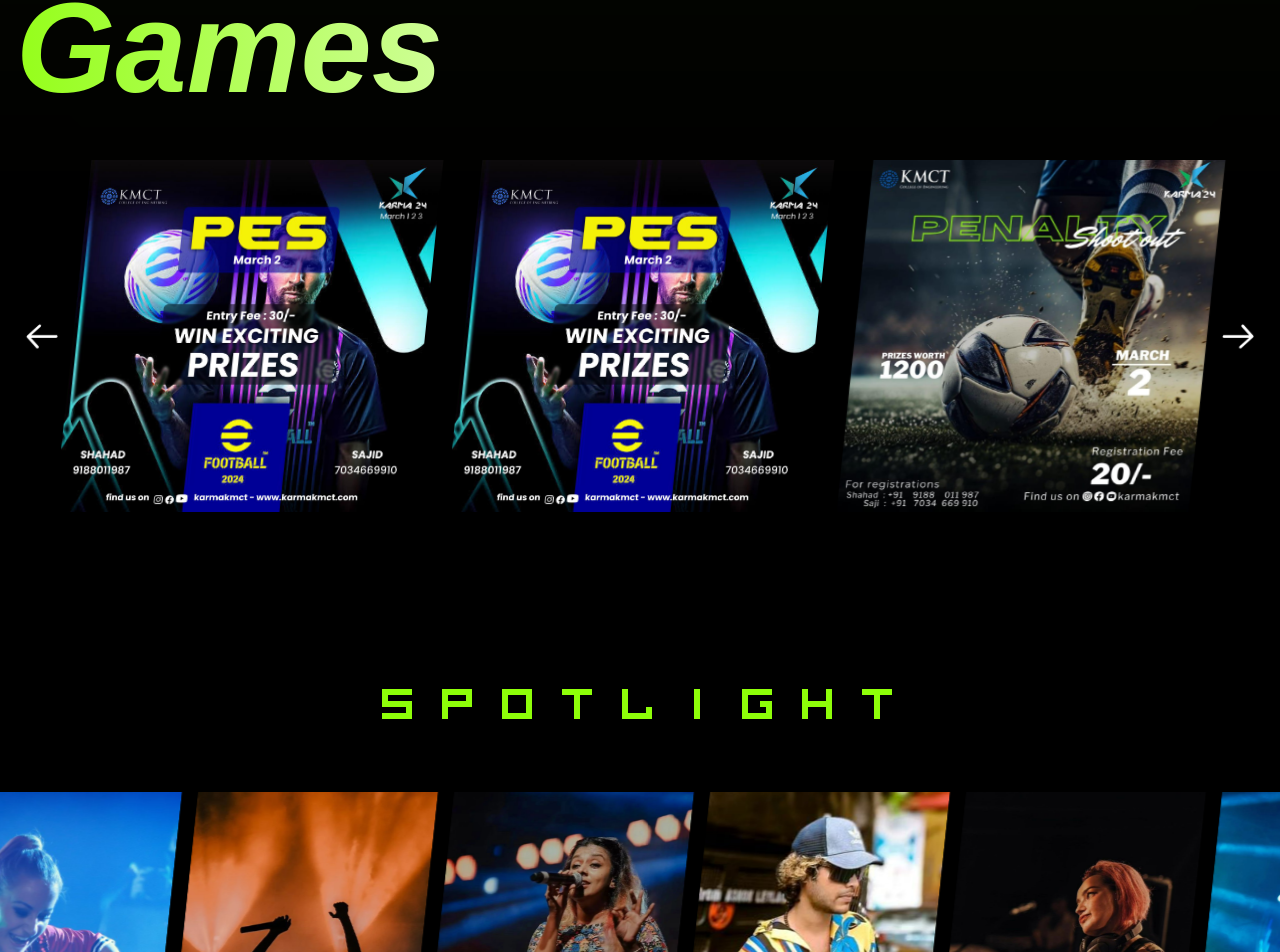
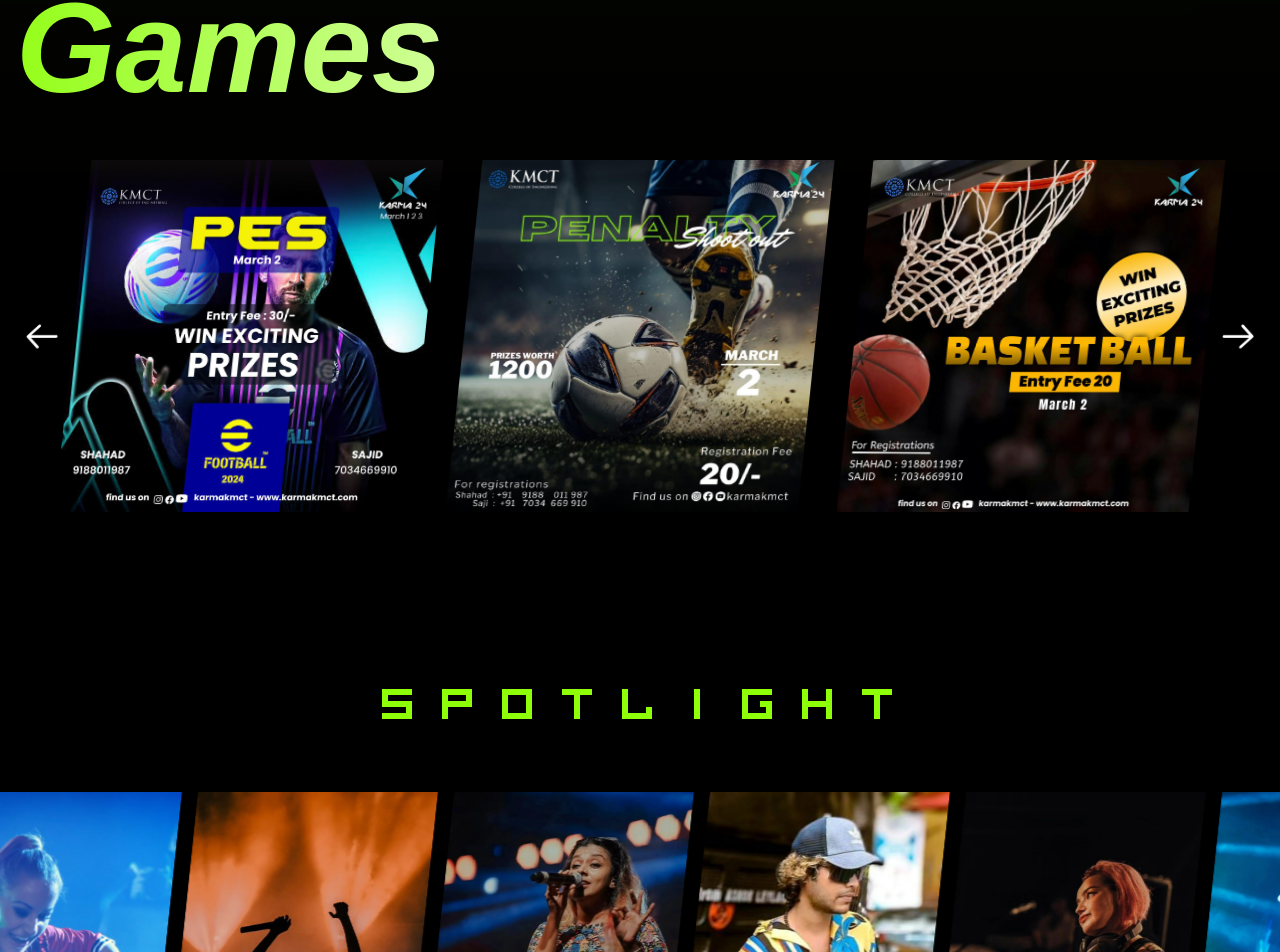
Before and after one commit to TinkerHubKMCTCE/Karma24, a React (Vite) app: page / in a window 1280 px wide. Shown: the part 4137-5089 px from the top of the page. Built offline with nearby package versions, Linux system fonts and the light colour scheme.

Commit message:
Games registration link

```diff
--- a/src/data/competitions.js
+++ b/src/data/competitions.js
@@ -101,10 +101,13 @@
     title: "Mr and Miss Karma",
     dateTime: "",
     image: mrkarma,
-    description: [],
+    description: [
+      "Exclusivley for KMCT Students",
+      "First round will be held on 27 Feb 2024",
+    ],
     prize: "1st Prize: ₹5000",
     fee: 0,
-    registerLink: "",
+    registerLink: "https://forms.gle/wX1NAgYtv1y7a13a6",
   },
 ];
 
--- a/src/data/games.js
+++ b/src/data/games.js
@@ -14,24 +14,27 @@
     image: pes,
     fee: 30,
     prize: "1st Prize: ₹800, 2nd Prize: ₹400",
+    registerLink: "https://rzp.io/l/SgMTE1mLQW",
   },
-  {
-    id: "mini-miltia",
-    title: "Mini Miltia",
-    dateTime: "02 MARCH 2024",
-    description: [],
-    image: pes,
-    fee: 20,
-    prize: "1st Prize: ₹800, 2nd Prize: ₹400",
-  },
+  // {
+  //   id: "mini-miltia",
+  //   title: "Mini Miltia",
+  //   dateTime: "02 MARCH 2024",
+  //   description: [],
+  //   image: pes,
+  //   fee: 20,
+  //   prize: "1st Prize: ₹800, 2nd Prize: ₹400",
+  // registerLink:"",
+  // },
   {
     id: "penalty-shootout",
     title: "Penalty Shootout",
     dateTime: "02 MARCH 2024",
     description: [],
     image: penalty,
-    fee: 30,
+    fee: 20,
     prize: "1st Prize: ₹800, 2nd Prize: ₹400",
+    registerLink:"https://rzp.io/l/o9fQvelcf5",
   },
   {
     id: "basketball",
@@ -41,6 +44,7 @@
     image: basketball,
     fee: 20,
     prize: "1st Prize: ₹400",
+    registerLink:"https://rzp.io/l/UXVqh9q",
   },
   {
     id: "carroms",
@@ -50,40 +54,47 @@
     image: carroms,
     fee: 50,
     prize: "1st Prize: ₹500, 2nd Prize: ₹400",
+    registerLink:"https://rzp.io/l/FDaNT9V",
   },
   {
-    id: "archery",
-    title: "Archery",
+    id: "Darts",
+    title: "Darts",
     dateTime: "02 MARCH 2024",
-    description: ["Exciting prizes"],
+    description: [],
     image: darts,
-    fee: 10,
+    prize :"Exciting prizes",
+    fee: 30,
+    registerLink:"https://rzp.io/l/E0QOCISP",
   },
   {
     id: "touch-me-not",
     title: "Touch me not",
     dateTime: "02 MARCH 2024",
-    description: ["Exciting prizes"],
+    description: [],
     image: touch,
+    prize :"Exciting prizes",
     fee: 20,
+    registerLink:"https://rzp.io/l/iomO96saD",
   },
-  {
-    id: "wisper-challenge",
-    title: "Wisper Challenge",
-    dateTime: "02 MARCH 2024",
-    description: [],
-    image: pes,
-    fee: 50,
-    prize: "1st Prize: ₹400",
-  },
-  {
-    id: "spell-bee",
-    title: "Spell Bee",
-    dateTime: "02 MARCH 2024",
-    description: ["Exciting prizes"],
-    image: pes,
-    fee: 0,
-  },
+  // {
+  //   id: "wisper-challenge",
+  //   title: "Wisper Challenge",
+  //   dateTime: "02 MARCH 2024",
+  //   description: [],
+  //   image: pes,
+  //   fee: 50,
+  //   prize: "1st Prize: ₹400",
+  // registerLink:"",
+  // },
+  // {
+  //   id: "spell-bee",
+  //   title: "Spell Bee",
+  //   dateTime: "02 MARCH 2024",
+  //   description: ["Exciting prizes"],
+  //   image: pes,
+  //   fee: 0,
+  // registerLink:"",
+  // },
 ];
 
 export default games;
```
Also changed, not shown: src/assets/images/face.png (deleted), src/assets/images/treasure.png (deleted).
